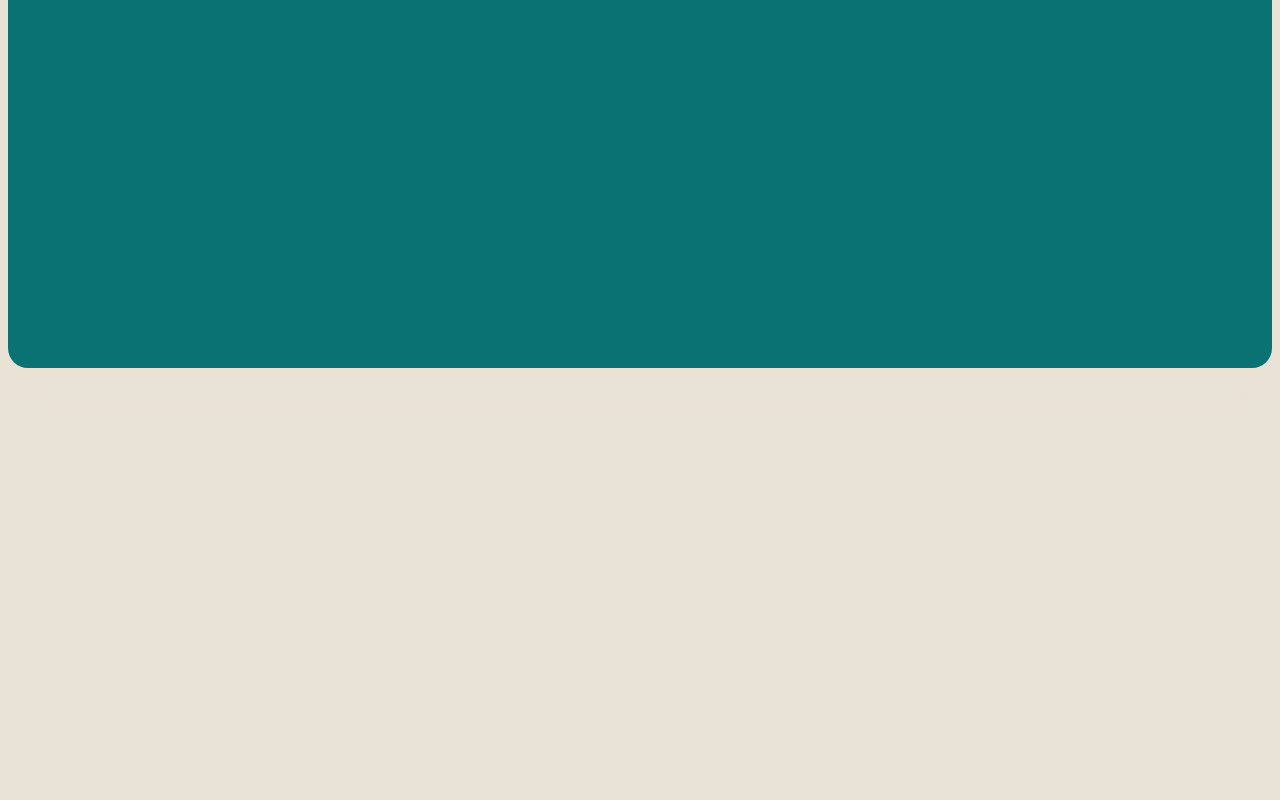
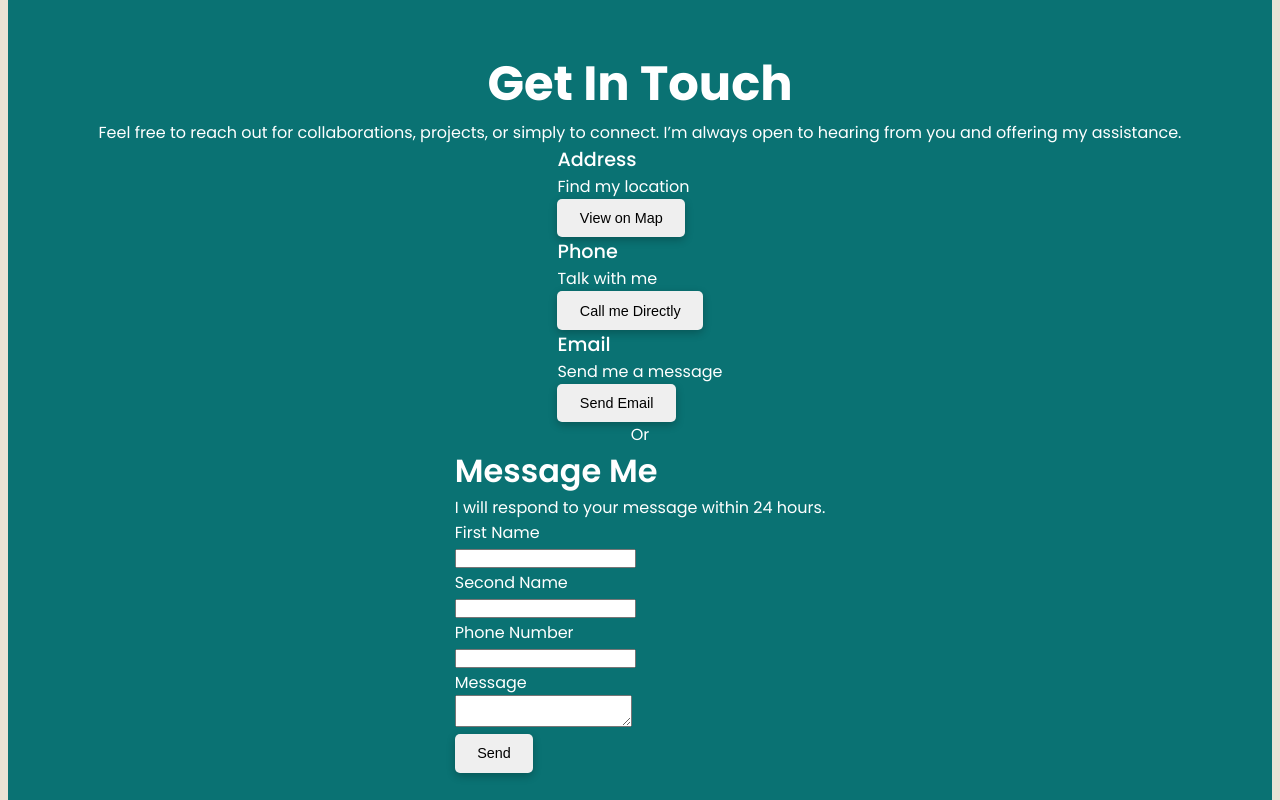
Before and after one commit to thisismeaji/portfolio, a Next.js app: page /contact in a window 1280 px wide. Shown: the part 280-1080 px from the top of the page. Built offline with nearby package versions, Linux system fonts and the light colour scheme.

Commit message:
Add contact section without style

```diff
--- a/src/components/section/contact/ContactSection.js
+++ b/src/components/section/contact/ContactSection.js
@@ -1,10 +1,92 @@
-import React from 'react';
+'use client';
+
 import Styles from "../contact/contact.module.css";
+import { useState } from 'react';
 
 export default function ContactSection() {
+  const [firstName, setFirstName] = useState('');
+  const [secondName, setSecondName] = useState('');
+  const [phoneNumber, setPhoneNumber] = useState('');
+  const [message, setMessage] = useState('');
+
+  const handleSubmit = (e) => {
+    e.preventDefault();
+    // Handle the form submission here
+    console.log('Form submitted:', { firstName, secondName, phoneNumber, message });
+  };
+
   return (
     <div className={Styles.contactSection}>
-
+      <h1>Get In Touch</h1>
+      <p>Feel free to reach out for collaborations, projects, or simply to connect. I’m always open to hearing from you and offering my assistance.</p>
+      <div>
+        <div>
+          <h4>Address</h4>
+          <p>Find my location</p>
+          <button>View on Map</button>
+        </div>
+        <div>
+          <h4>Phone</h4>
+          <p>Talk with me</p>
+          <button>Call me Directly</button>
+        </div>
+        <div>
+          <h4>Email</h4>
+          <p>Send me a message</p>
+          <button>Send Email</button>
+        </div>
+      </div>
+      <div>
+        <p>Or</p>
+      </div>
+      <div>
+        <h2>Message Me</h2>
+        <p>I will respond to your message within 24 hours.</p>
+        <form onSubmit={handleSubmit}>
+          <div>
+            <div>
+              <p>First Name</p>
+              <input
+                type="text"
+                id="firstName"
+                value={firstName}
+                onChange={(e) => setFirstName(e.target.value)}
+                required
+              />
+            </div>
+            <div>
+              <p>Second Name</p> {/* Corrected label */}
+              <input
+                type="text"
+                id="secondName"
+                value={secondName}
+                onChange={(e) => setSecondName(e.target.value)}
+                required
+              />
+            </div>
+            <div>
+              <p>Phone Number</p>
+              <input
+                type="number"
+                id="phoneNumber"
+                value={phoneNumber}
+                onChange={(e) => setPhoneNumber(e.target.value)}
+                required
+              />
+            </div>
+            <div>
+              <p>Message</p>
+              <textarea
+                id="message"
+                value={message}
+                onChange={(e) => setMessage(e.target.value)}
+                required
+              />
+            </div>
+            <button type="submit">Send</button>
+          </div>
+        </form>
+      </div>
     </div>
   );
 }
--- a/src/components/section/contact/contact.module.css
+++ b/src/components/section/contact/contact.module.css
@@ -11,4 +11,5 @@
     -webkit-box-shadow: 6px 8px 33px 3px rgba(233,227,213,0.77);
     -moz-box-shadow: 6px 8px 33px 3px rgba(233,227,213,0.77);
     box-shadow: 6px 8px 33px 3px rgba(233,227,213,0.77);
+    color: var(--accentTwo);
 }
```
